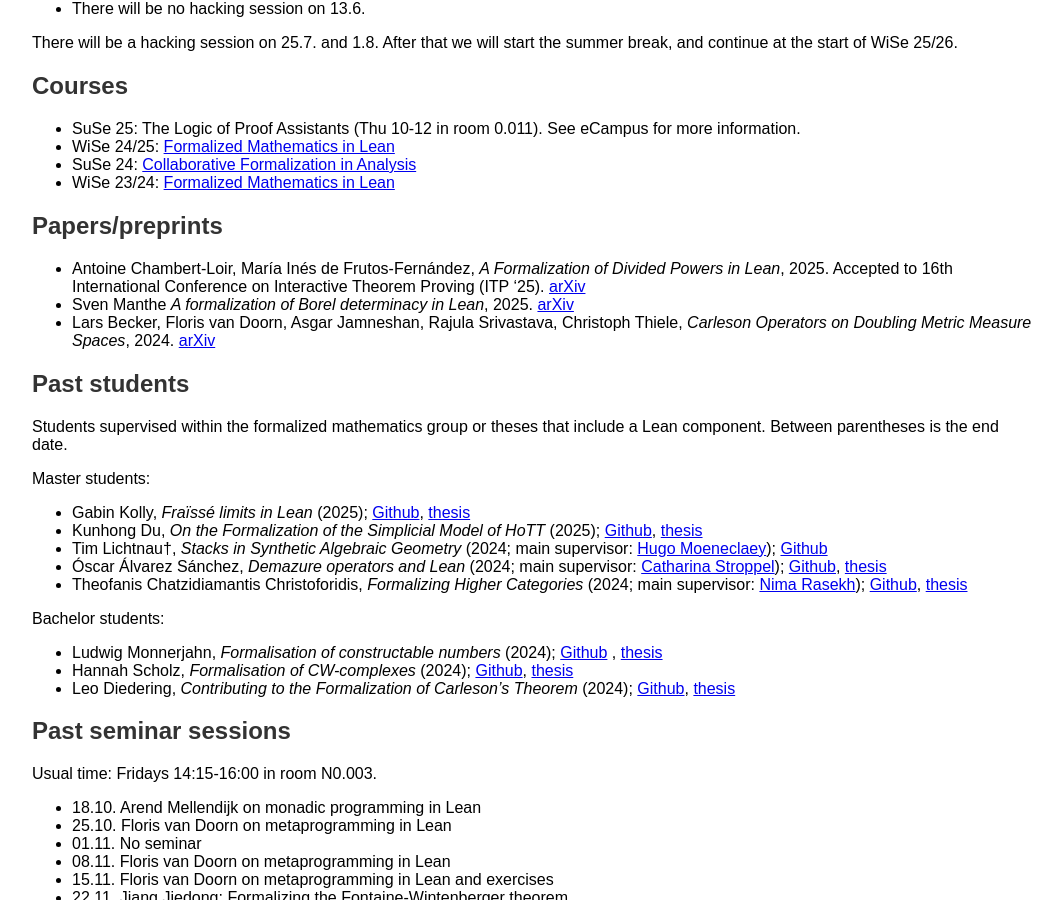
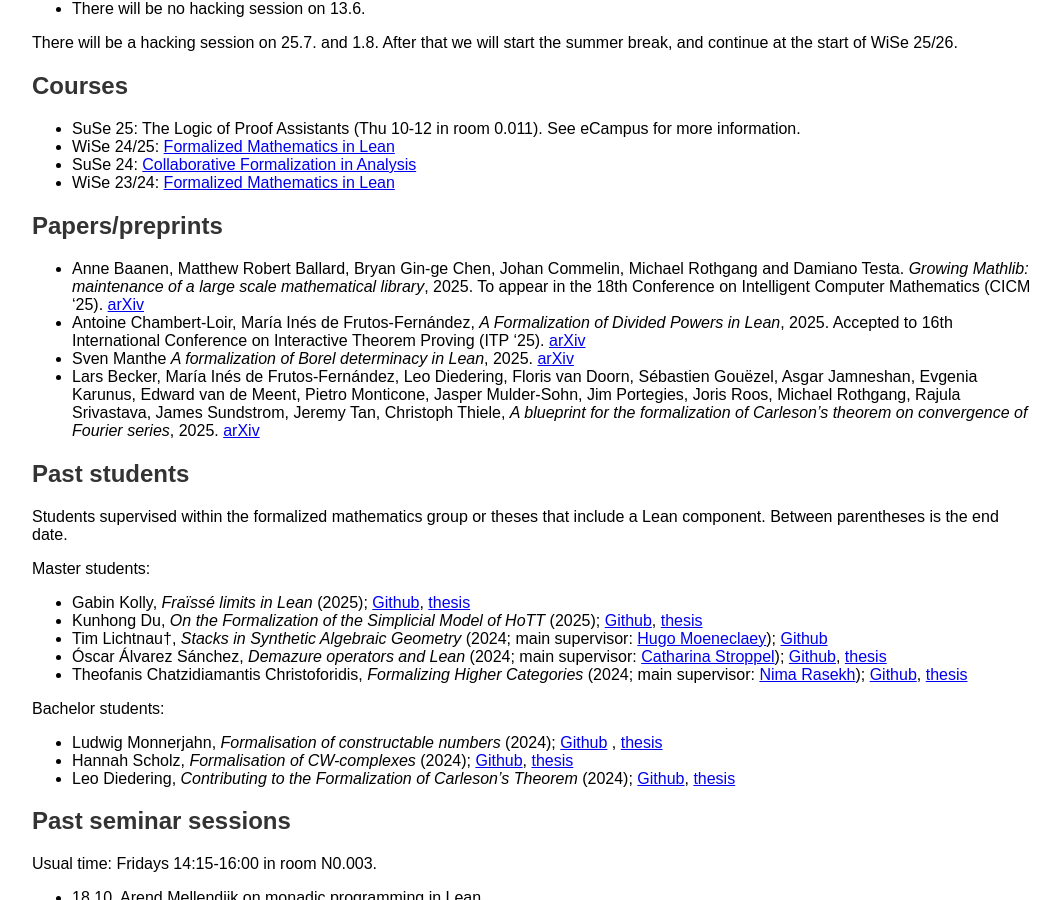
Before and after one commit to fpvandoorn/fpvandoorn.github.io, a Jekyll site: the page built from formalized-mathematics.md, in a window 1280 px wide and 900 px high, scrolled down 1404 px. Shown: the whole window, without its empty margins (108-1170 px from the left). Built offline with Jekyll 4.4.1, drawn with Linux system fonts in a browser that asks for light colours; our own code applies the rules of GitHub Pages for plain Markdown files.

Commit message:
chore: mention growing mathlib paper (#14)
Co-authored-by: Floris van Doorn <fpvdoorn@gmail.com>

```diff
--- a/formalized-mathematics.md
+++ b/formalized-mathematics.md
@@ -87,10 +87,11 @@ There will be a hacking session on 25.7. and 1.8. After that we will start the s
 
 ## Papers/preprints
 
-<!-- Maria's divided powers paper; Michael's scaling Mathlib paper -->
+<!-- Maria's second divided powers paper -->
+* Anne Baanen, Matthew Robert Ballard, Bryan Gin-ge Chen, Johan Commelin, Michael Rothgang and Damiano Testa. *Growing Mathlib: maintenance of a large scale mathematical library*, 2025. To appear in the 18th Conference on Intelligent Computer Mathematics (CICM '25). [arXiv](https://arxiv.org/abs/2508.21593)
 * Antoine Chambert-Loir, María Inés de Frutos-Fernández, *A Formalization of Divided Powers in Lean*, 2025. Accepted to 16th International Conference on Interactive Theorem Proving (ITP '25). [arXiv](https://arxiv.org/abs/2507.05327)
 * Sven Manthe *A formalization of Borel determinacy in Lean*, 2025. [arXiv](https://arxiv.org/abs/2502.03432)
-* Lars Becker, Floris van Doorn, Asgar Jamneshan, Rajula Srivastava, Christoph Thiele, *Carleson Operators on Doubling Metric Measure Spaces*, 2024. [arXiv](https://arxiv.org/abs/2405.06423)
+* Lars Becker, María Inés de Frutos-Fernández, Leo Diedering, Floris van Doorn, Sébastien Gouëzel, Asgar Jamneshan, Evgenia Karunus, Edward van de Meent, Pietro Monticone, Jasper Mulder-Sohn, Jim Portegies, Joris Roos, Michael Rothgang, Rajula Srivastava, James Sundstrom, Jeremy Tan, Christoph Thiele, *A blueprint for the formalization of Carleson's theorem on convergence of Fourier series*, 2025. [arXiv](https://arxiv.org/abs/2405.06423)
 
 ## Past students
 
```
